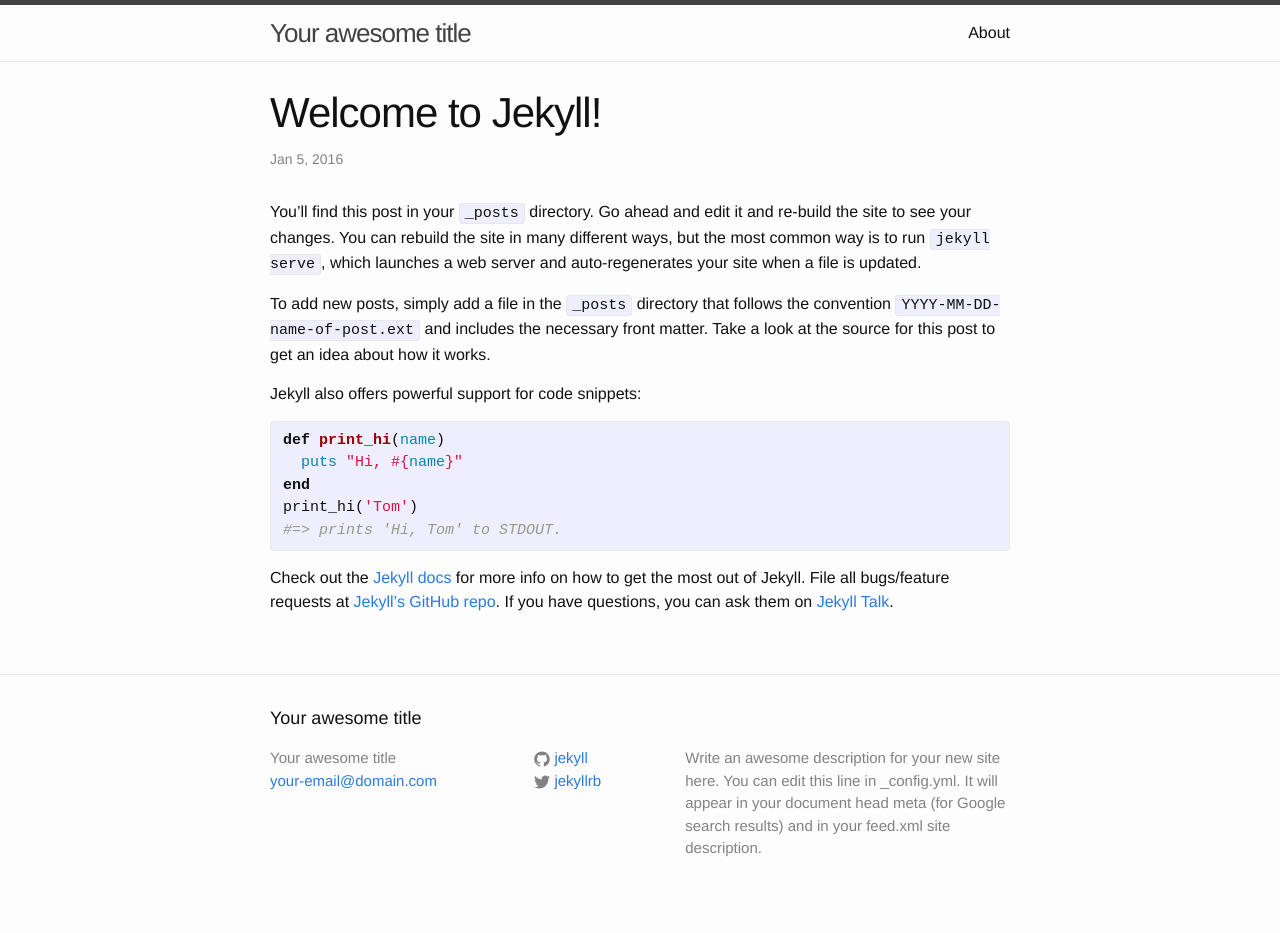
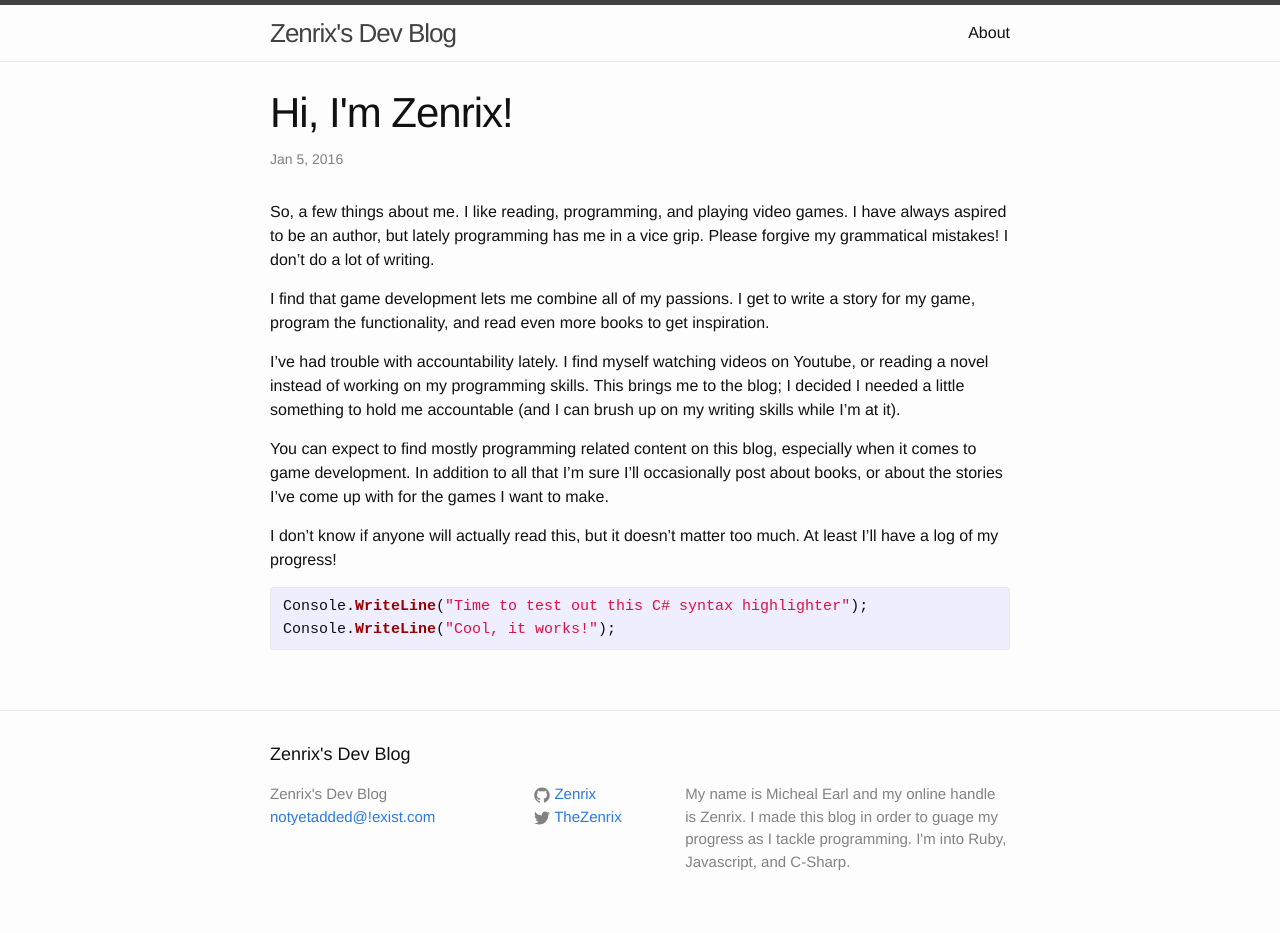
Before and after one commit to micheal-earl/mikes-program-blog, a Jekyll site: the page built from _posts/2016-01-04-welcome-to-jekyll.markdown, in a window 1280 px wide. Built offline with Jekyll 4.4.1, drawn with Linux system fonts in a browser that asks for light colours.

Commit message:
Changed _config and modified the first post

```diff
--- a/_config.yml
+++ b/_config.yml
@@ -6,16 +6,17 @@
 # 'jekyll serve'. If you change this file, please restart the server process.
 
 # Site settings
-title: Your awesome title
-email: your-email@domain.com
+title: Zenrix's Dev Blog
+email: notyetadded@!exist.com
 description: > # this means to ignore newlines until "baseurl:"
-  Write an awesome description for your new site here. You can edit this
-  line in _config.yml. It will appear in your document head meta (for
-  Google search results) and in your feed.xml site description.
+  My name is Micheal Earl and my online handle is Zenrix. I made
+  this blog in order to guage my progress as I tackle programming.
+  I'm into Ruby, Javascript, and C-Sharp.
 baseurl: "" # the subpath of your site, e.g. /blog
-url: "http://yourdomain.com" # the base hostname & protocol for your site
-twitter_username: jekyllrb
-github_username:  jekyll
+url: "http://zenrix.github.io" # the base hostname & protocol for your site
+twitter_username: TheZenrix
+github_username:  Zenrix
 
 # Build settings
+highlighter: rouge
 markdown: kramdown
--- a/_posts/2016-01-04-welcome-to-jekyll.markdown
+++ b/_posts/2016-01-04-welcome-to-jekyll.markdown
@@ -1,25 +1,20 @@
 ---
 layout: post
-title:  "Welcome to Jekyll!"
+title:  "Hi, I'm Zenrix!"
 date:   2016-01-04 16:14:29 -0800
-categories: jekyll update
+categories: personal
 ---
-You’ll find this post in your `_posts` directory. Go ahead and edit it and re-build the site to see your changes. You can rebuild the site in many different ways, but the most common way is to run `jekyll serve`, which launches a web server and auto-regenerates your site when a file is updated.
+So, a few things about me. I like reading, programming, and playing video games. I have always aspired to be an author, but lately programming has me in a vice grip. Please forgive my grammatical mistakes! I don't do a lot of writing.
 
-To add new posts, simply add a file in the `_posts` directory that follows the convention `YYYY-MM-DD-name-of-post.ext` and includes the necessary front matter. Take a look at the source for this post to get an idea about how it works.
+I find that game development lets me combine all of my passions. I get to write a story for my game, program the functionality, and read even more books to get inspiration.
 
-Jekyll also offers powerful support for code snippets:
+I've had trouble with accountability lately. I find myself watching videos on Youtube, or reading a novel instead of working on my programming skills. This brings me to the blog; I decided I needed a little something to hold me accountable (and I can brush up on my writing skills while I'm at it).
 
-{% highlight ruby %}
-def print_hi(name)
-  puts "Hi, #{name}"
-end
-print_hi('Tom')
-#=> prints 'Hi, Tom' to STDOUT.
+You can expect to find mostly programming related content on this blog, especially when it comes to game development. In addition to all that I'm sure I'll occasionally post about books, or about the stories I've come up with for the games I want to make.
+
+I don't know if anyone will actually read this, but it doesn't matter too much. At least I'll have a log of my progress!
+
+{% highlight c# %}
+Console.WriteLine("Time to test out this C# syntax highlighter");
+Console.WriteLine("Cool, it works!");
 {% endhighlight %}
-
-Check out the [Jekyll docs][jekyll-docs] for more info on how to get the most out of Jekyll. File all bugs/feature requests at [Jekyll’s GitHub repo][jekyll-gh]. If you have questions, you can ask them on [Jekyll Talk][jekyll-talk].
-
-[jekyll-docs]: http://jekyllrb.com/docs/home
-[jekyll-gh]:   https://github.com/jekyll/jekyll
-[jekyll-talk]: https://talk.jekyllrb.com/
```
